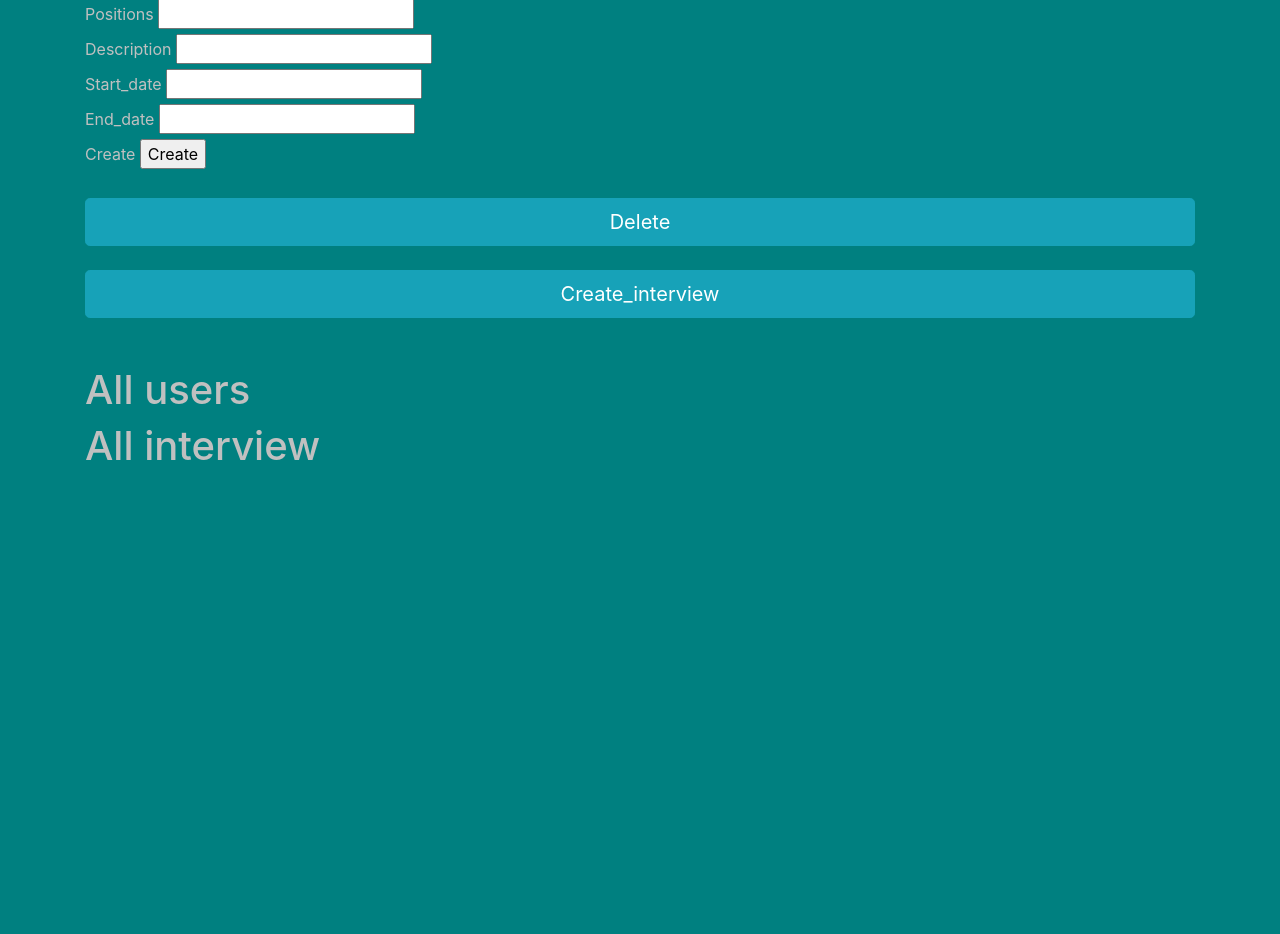
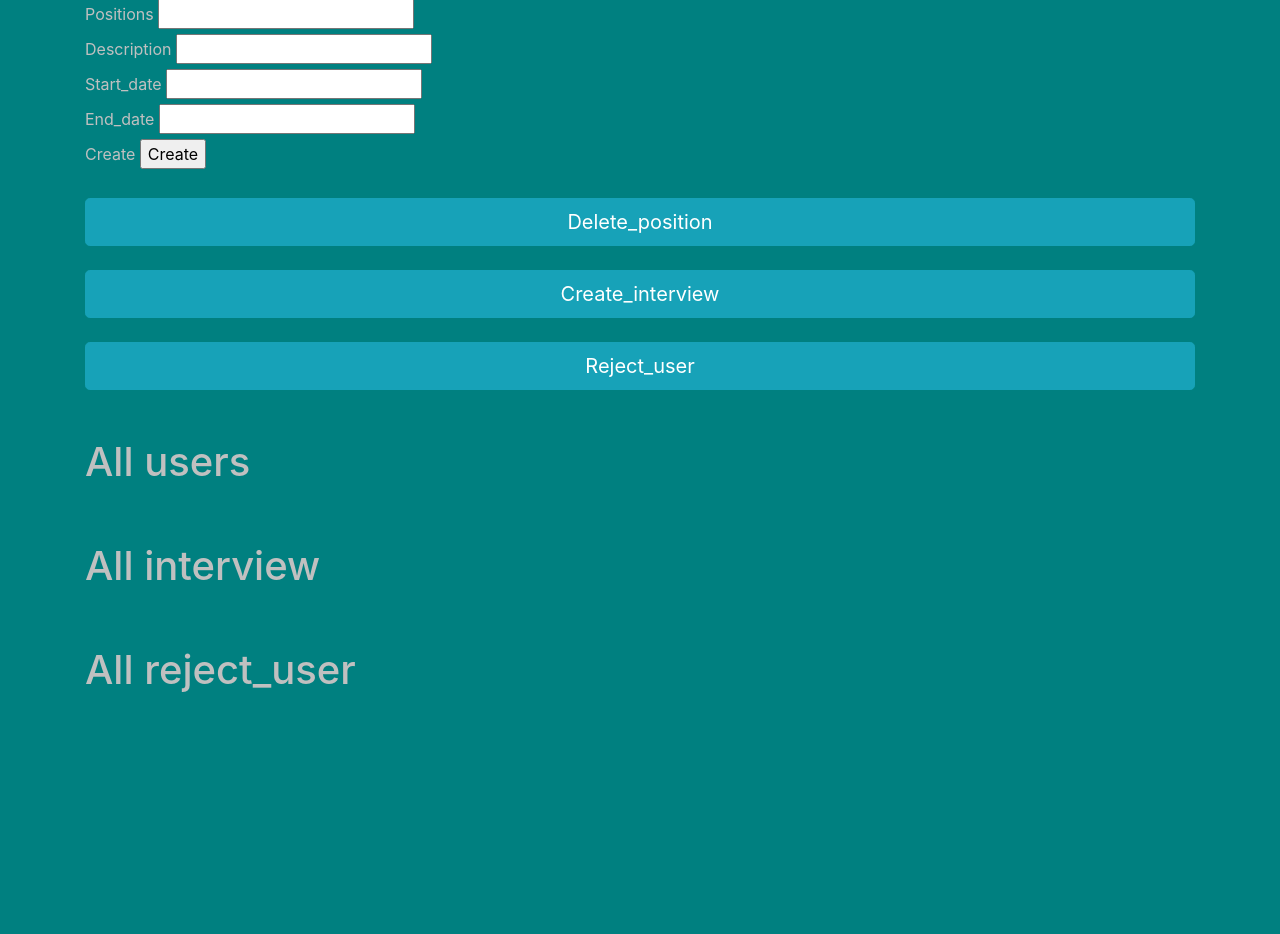
Before and after one commit to NazaraKharechko/Recruiting_system_test_flask, a Flask app: page /recruiter in a window 1280 px wide. Shown: the part 209-1143 px from the top of the page. Run offline with Flask 2, Linux system fonts and the light colour scheme; data that the repository does not hold is empty; some libraries are stand-ins or nearby versions.

Commit message:
reject users, connection cv and position models

```diff
--- a/app/forms.py
+++ b/app/forms.py
@@ -1,4 +1,4 @@
-from wtforms import Form, StringField, PasswordField, SubmitField, FileField, DateField, SelectField
+from wtforms import Form, StringField, PasswordField, SubmitField, FileField, BooleanField, SelectField
 from wtforms.validators import DataRequired, length, Email, EqualTo
 
 
@@ -44,6 +44,13 @@ class Positions_Delete_Form(Form):
     delete = SubmitField('Delete')
 
 
+class Reject_Form(Form):
+    candidates_id = StringField('Сandidates_id')
+    why = StringField('Why')
+    chek = BooleanField('Chek')
+    reject = SubmitField('Reject')
+
+
 class Create_Interview_Form(Form):
     interview_date = StringField('Interview_date')
     recruiter_id = StringField('Recruiter_id')
--- a/app/templates/positions.html
+++ b/app/templates/positions.html
@@ -13,7 +13,7 @@
         <div>{{ p.positions }}    <br> <b> Start curs => {{ p.start_date }} End curs => {{ p.end_date }}</div>
            <button type="button" class="btn btn-info" data-toggle="collapse" data-target="#demo{{ p.id }}">Open opus</button>
                 <div id="demo{{ p.id }}" class="collapse"><p class="text-center" >{{ p.description }}</p>
-                    <a href="{{ url_for('cv') }}"  role="button"   class="btn btn-info btn-lg btn-block">Send a CV</a>
+                    <a href="/cv/{{ p.id }}"  role="button"   class="btn btn-info btn-lg btn-block">Send a CV</a>
                 </div>
     <br>
     <br>
--- a/app/templates/recruiter.html
+++ b/app/templates/recruiter.html
@@ -13,7 +13,7 @@
         <div>{{ p.positions }}    <br> <b> Start curs => {{ p.start_date }} End curs => {{ p.end_date }}</div>
            <button type="button" class="btn btn-info" data-toggle="collapse" data-target="#demo{{ p.id }}">Open opus</button>
                 <div id="demo{{ p.id }}" class="collapse"><p class="text-center" >{{ p.description }}</p>
-                    <a href="{{ url_for('cv') }}"  role="button"   class="btn btn-info btn-lg btn-block">Send a CV</a>
+                    <a href="#"  role="button"   class="btn btn-info btn-lg btn-block">Send a CV</a>
                 </div>
     <br>
     <br>
@@ -36,22 +36,30 @@
     </form>
 
     <br>
-        <a href="{{ url_for('delete_position') }}"><button class="btn btn-info btn-lg btn-block">Delete</button></a>
+        <a href="{{ url_for('delete_position') }}"><button class="btn btn-info btn-lg btn-block">Delete_position</button></a>
     <br>
         <a href="{{ url_for('create_interview') }}"><button class="btn btn-info btn-lg btn-block">Create_interview</button></a>
+    <br>
+    <a href="{{ url_for('reject_user') }}"><button class="btn btn-info btn-lg btn-block">Reject_user</button></a>
 
     <br>
     <br>
     <h1>All users</h1>
     {% for all in all_users %}
-        <div> Email => {{ all.email }} id == {{ all.id }}  stek => {{ all.stek }}</div>
-
+        <div> Email => {{ all.email }} id == {{ all.id }}  stek => {{ all.stek }} Position_id на яку він віднукнувся =>{{ all.position_id }} </div>
     {% endfor %}
-
+    <br>
+    <br>
     <h1>All interview</h1>
     {% for i in interview %}
         <div> Data => {{ i.interview_date }} recruiter_id == {{ i.recruiter_id }} candidates_id = {{ i.candidates_id }}</div>
+    {% endfor %}
+    <br>
+    <br>
 
+    <h1>All reject_user</h1>
+    {% for r in all_reject_user %}
+        <div> Відхилоно юзера з id => {{ r.candidates_id }} Why == {{ r.why }}</div>
     {% endfor %}
 
 {% endblock %}
--- a/app/views.py
+++ b/app/views.py
@@ -2,8 +2,8 @@ from flask import render_template, request, redirect, url_for
 from flask_login import login_user, logout_user, current_user
 from app import app, db
 from app.forms import LoginForm, RegisterForm, Send_cv_Form, Positions_Create_Form, Positions_Delete_Form, \
-    Create_Interview_Form
-from app.models import UserModel, Positions, CV_model, InterviewModel, RecruiterModel
+    Create_Interview_Form, Reject_Form
+from app.models import UserModel, Positions, CV_model, InterviewModel, RecruiterModel, RejectModel
 import datetime
 import html
 
@@ -19,7 +19,7 @@ def login():
     if request.method == 'POST' and form.validate():
         candidate = UserModel.query.filter_by(email=form.email.data).first()
         recruiter = RecruiterModel.query.filter_by(email=form.email.data).first()
-        if candidate and candidate.password == form.password.data and candidate.admin == False:
+        if candidate and candidate.verify_password(form.password.data) and candidate.admin == False:
             login_user(candidate)
             return redirect('/my/cv')
         if recruiter and recruiter.verify_password(form.password.data):
@@ -43,7 +43,7 @@ def register():
         user = UserModel(**data)
         db.session.add(user)
         db.session.commit()
-        return redirect(url_for('home'))
+        return redirect(url_for('login'))
     return render_template('register.html', form=form)
 
 
@@ -59,13 +59,14 @@ def positions():
     return render_template('positions.html', position=position)
 
 
-@app.route('/cv', methods=['GET', 'POST'])
-def cv():
+@app.route('/cv/<int:id_pos>', methods=['GET', 'POST'])
+def cv(id_pos):
     form = Send_cv_Form(request.form)
+    id_p = int(id_pos)
     if request.method == 'POST' and form.validate():
         data = dict(form.data)
         del data['send']
-        cv = CV_model(**data)
+        cv = CV_model(**data, position_id=id_p)
         db.session.add(cv)
         db.session.commit()
         return redirect(url_for('positions'))
@@ -75,11 +76,11 @@ def cv():
 @app.route('/interview')
 def interview():
     email = current_user.email
-    id = UserModel.query.filter_by(email=email).first()
+    id = CV_model.query.filter_by(email=email).first()
+    interview = InterviewModel.query.filter_by(candidates_id=id.id).first()
+    reject = RejectModel.query.filter_by(candidates_id=id.id).first()
     print(id.id)
-    interview = InterviewModel.query.filter_by(candidates_id=id.id).first()
-    print(interview)
-    return render_template('interview.html', interview=interview)
+    return render_template('interview.html', interview=interview, reject=reject)
 
 
 # @app.route('/login/users', methods=['GET', 'POST'])
@@ -116,6 +117,7 @@ def recruiter():
     position = Positions.query.all()
     form = Positions_Create_Form(request.form)
     all_users = CV_model.query.all()
+    all_reject_user = RejectModel.query.all()
     interview = InterviewModel.query.all()
     if request.method == 'POST' and form.validate():
         data = dict(form.data)
@@ -124,7 +126,8 @@ def recruiter():
         db.session.add(pos)
         db.session.commit()
         return redirect(url_for('recruiter'))
-    return render_template('recruiter.html', position=position, form=form, all_users=all_users, interview=interview)
+    return render_template('recruiter.html', position=position, form=form, all_users=all_users, interview=interview,
+                           all_reject_user=all_reject_user)
 
 
 @app.route('/delete/position', methods=['GET', 'POST'])
@@ -155,3 +158,16 @@ def create_interview():
         else:
             return """Profession recruiter does not match the stack user Go back?"""
     return render_template('create_interview.html', form=form)
+
+
+@app.route('/reject_user', methods=['GET', 'POST'])
+def reject_user():
+    form = Reject_Form(request.form)
+    if request.method == 'POST' and form.validate():
+        data = dict(form.data)
+        del data['reject']
+        reject = RejectModel(**data)
+        db.session.add(reject)
+        db.session.commit()
+        return redirect(url_for('recruiter'))
+    return render_template('reject_user.html', form=form)
```
Also changed, not shown: app/models.py (+23 -3 lines), app/templates/interview.html (+6 -5 lines), app/templates/reject_user.html (added, +21 -0 lines).
